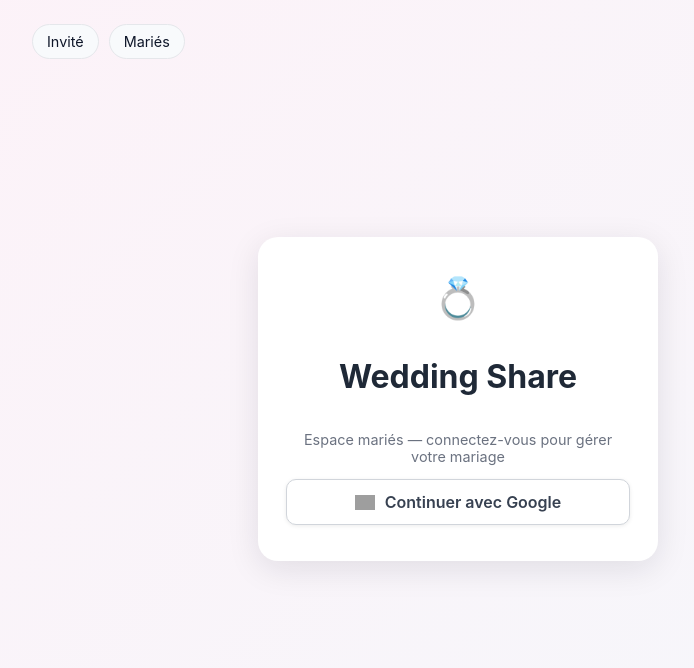
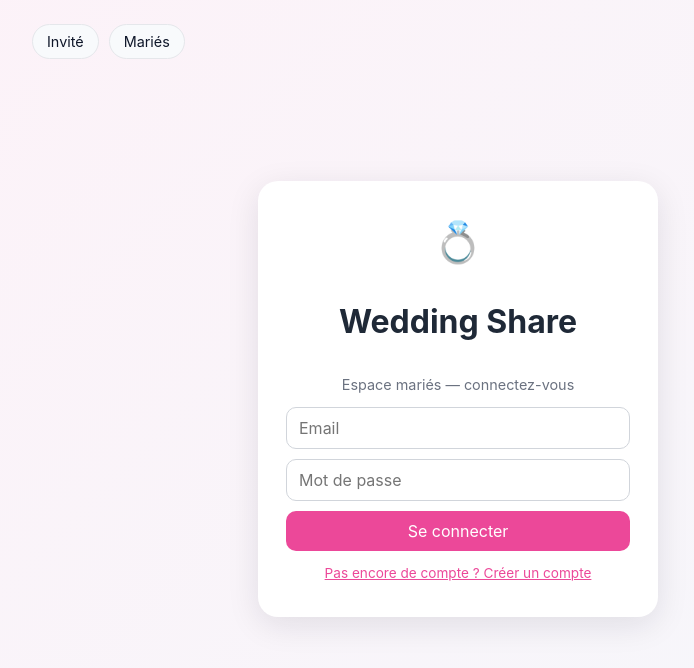
Before and after one commit to samiwell01/weeding-share, a React (Vite) app in the folder frontend/: page /admin in a window 1280 px wide. Shown: the top 668 px of the page, without its empty margins (182-876 px from the left). Built offline with nearby package versions, Linux system fonts and the light colour scheme; no server answers; grey boxes are pictures that could not be loaded; the HTML template or start-up script is replaced by a standard one.

Commit message:
fix: replace Google OAuth with email/password auth for dev testing

```diff
--- a/frontend/src/AppContext.jsx
+++ b/frontend/src/AppContext.jsx
@@ -5,9 +5,9 @@
 const AppContext = createContext(null);
 
 export function AppProvider({ children }) {
-  const [authUser, setAuthUser] = useState(null);       // Supabase auth user (Google)
-  const [guest, setGuest] = useState(null);             // guest record in DB
-  const [event, setEvent] = useState(null);             // current wedding event
+  const [authUser, setAuthUser] = useState(null);
+  const [guest, setGuest] = useState(null);
+  const [event, setEvent] = useState(null);
   const [media, setMedia] = useState([]);
   const [guests, setGuests] = useState([]);
   const [selectedGuestMedia, setSelectedGuestMedia] = useState([]);
@@ -21,15 +21,23 @@
       setAuthUser(session?.user ?? null);
       setLoading(false);
     });
-    const { data: { subscription } } = supabase.auth.onAuthStateChange((_event, session) => {
+    const { data: { subscription } } = supabase.auth.onAuthStateChange((_e, session) => {
       setAuthUser(session?.user ?? null);
     });
     return () => subscription.unsubscribe();
   }, []);
 
-  const signInWithGoogle = async (redirectPath = '/') => {
-    const redirectTo = `${window.location.origin}/auth/callback?next=${redirectPath}`;
-    await supabase.auth.signInWithOAuth({ provider: 'google', options: { redirectTo } });
+  const signUp = async (email, password) => {
+    const { data, error } = await supabase.auth.signUp({ email, password });
+    if (error) return { success: false, error: error.message };
+    return { success: true, user: data.user };
+  };
+
+  const signIn = async (email, password) => {
+    const { data, error } = await supabase.auth.signInWithPassword({ email, password });
+    if (error) return { success: false, error: error.message };
+    setAuthUser(data.user);
+    return { success: true, user: data.user };
   };
 
   const signOut = async () => {
@@ -159,7 +167,7 @@
       authUser, guest, setGuest, event, setEvent,
       media, guests, selectedGuestMedia,
       message, setMessage, loading,
-      signInWithGoogle, signOut,
+      signUp, signIn, signOut,
       loadAdminWedding, createWedding, updateWedding,
       joinEvent, loadMyMedia, uploadMedia, deleteMedia,
       loadGuests, loadGuestMedia,
--- a/frontend/src/index.css
+++ b/frontend/src/index.css
@@ -375,3 +375,13 @@
   font-size: 0.85rem;
   cursor: pointer;
 }
+
+.btn-switch {
+  background: none;
+  border: none;
+  color: #ec4899;
+  font-size: 0.85rem;
+  cursor: pointer;
+  text-decoration: underline;
+  padding: 0;
+}
--- a/frontend/src/pages/AdminLoginPage.jsx
+++ b/frontend/src/pages/AdminLoginPage.jsx
@@ -1,27 +1,73 @@
-import { useEffect } from 'react';
+import { useState, useEffect } from 'react';
 import { useNavigate } from 'react-router-dom';
 import { useApp } from '../AppContext';
 
 export default function AdminLoginPage() {
-  const { authUser, signInWithGoogle, loadAdminWedding } = useApp();
+  const { authUser, signIn, signUp, loadAdminWedding } = useApp();
   const navigate = useNavigate();
+  const [mode, setMode] = useState('login'); // login | register
+  const [email, setEmail] = useState('');
+  const [password, setPassword] = useState('');
+  const [error, setError] = useState('');
+  const [loading, setLoading] = useState(false);
 
   useEffect(() => {
     if (!authUser) return;
     loadAdminWedding(authUser.id).then((event) => {
-      navigate(event ? '/admin/dashboard' : '/admin/setup');
+      navigate(event ? '/admin/wedding' : '/admin/setup');
     });
   }, [authUser]);
+
+  const handleSubmit = async (e) => {
+    e.preventDefault();
+    setError('');
+    setLoading(true);
+    const result = mode === 'login'
+      ? await signIn(email, password)
+      : await signUp(email, password);
+    setLoading(false);
+    if (!result.success) { setError(result.error); return; }
+    if (mode === 'register') {
+      setError('');
+      setMode('login');
+      setPassword('');
+      setError('Compte créé ! Connectez-vous maintenant.');
+    }
+  };
 
   return (
     <div className="auth-page">
       <div className="auth-card">
         <div className="auth-logo">💍</div>
         <h1>Wedding Share</h1>
-        <p className="auth-subtitle">Espace mariés — connectez-vous pour gérer votre mariage</p>
-        <button className="btn-google" onClick={() => signInWithGoogle('/admin')}>
-          <img src="https://www.gstatic.com/firebasejs/ui/2.0.0/images/auth/google.svg" alt="Google" width={20} />
-          Continuer avec Google
+        <p className="auth-subtitle">
+          {mode === 'login' ? 'Espace mariés — connectez-vous' : 'Créer un compte mariés'}
+        </p>
+        <form onSubmit={handleSubmit}>
+          <input
+            type="email"
+            placeholder="Email"
+            value={email}
+            onChange={(e) => setEmail(e.target.value)}
+            required
+          />
+          <input
+            type="password"
+            placeholder="Mot de passe"
+            value={password}
+            onChange={(e) => setPassword(e.target.value)}
+            required
+          />
+          {error && <p className="message error">{error}</p>}
+          <button type="submit" disabled={loading}>
+            {loading ? '...' : mode === 'login' ? 'Se connecter' : 'Créer le compte'}
+          </button>
+        </form>
+        <button
+          className="btn-switch"
+          onClick={() => { setMode(mode === 'login' ? 'register' : 'login'); setError(''); }}
+        >
+          {mode === 'login' ? 'Pas encore de compte ? Créer un compte' : 'Déjà un compte ? Se connecter'}
         </button>
       </div>
     </div>
--- a/frontend/src/pages/AuthCallbackPage.jsx
+++ b/frontend/src/pages/AuthCallbackPage.jsx
@@ -9,17 +9,9 @@
     supabase.auth.getSession().then(({ data: { session } }) => {
       const params = new URLSearchParams(window.location.search);
       const next = params.get('next') || '/';
-      if (session) {
-        navigate(next, { replace: true });
-      } else {
-        navigate('/', { replace: true });
-      }
+      navigate(session ? next : '/', { replace: true });
     });
   }, []);
 
-  return (
-    <div className="auth-page">
-      <p>Connexion en cours...</p>
-    </div>
-  );
+  return <div className="auth-page"><p>Connexion en cours...</p></div>;
 }
--- a/frontend/src/pages/GuestOnboardingPage.jsx
+++ b/frontend/src/pages/GuestOnboardingPage.jsx
@@ -4,28 +4,43 @@
 
 export default function GuestOnboardingPage() {
   const { code } = useParams();
-  const { authUser, signInWithGoogle, joinEvent, guest } = useApp();
+  const { authUser, signIn, signUp, joinEvent, guest } = useApp();
   const navigate = useNavigate();
   const [step, setStep] = useState('login'); // login | form | loading
+  const [authMode, setAuthMode] = useState('login'); // login | register
+  const [email, setEmail] = useState('');
+  const [password, setPassword] = useState('');
   const [form, setForm] = useState({ firstName: '', lastName: '', phone: '', relation: '' });
   const [error, setError] = useState('');
+  const [authLoading, setAuthLoading] = useState(false);
 
   useEffect(() => {
     if (guest) { navigate('/guest/home'); return; }
     if (authUser && step === 'login') {
-      // Pre-fill name from Google
-      const name = authUser.user_metadata?.full_name || '';
-      const parts = name.split(' ');
-      setForm((f) => ({
-        ...f,
-        firstName: parts[0] || '',
-        lastName: parts.slice(1).join(' ') || '',
-      }));
+      setForm((f) => ({ ...f }));
       setStep('form');
     }
   }, [authUser, guest]);
 
-  const set = (k) => (e) => setForm((f) => ({ ...f, [k]: e.target.value }));
+  const setField = (k) => (e) => setForm((f) => ({ ...f, [k]: e.target.value }));
+
+  const handleAuth = async (e) => {
+    e.preventDefault();
+    setError('');
+    setAuthLoading(true);
+    const result = authMode === 'login'
+      ? await signIn(email, password)
+      : await signUp(email, password);
+    setAuthLoading(false);
+    if (!result.success) { setError(result.error); return; }
+    if (authMode === 'register') {
+      setAuthMode('login');
+      setPassword('');
+      setError('Compte créé ! Connectez-vous maintenant.');
+      return;
+    }
+    setStep('form');
+  };
 
   const handleJoin = async (e) => {
     e.preventDefault();
@@ -36,24 +51,33 @@
     navigate('/guest/home');
   };
 
+  if (step === 'loading') {
+    return <div className="auth-page"><p>Connexion en cours...</p></div>;
+  }
+
   if (step === 'login') {
     return (
       <div className="auth-page">
         <div className="auth-card">
           <div className="auth-logo">💍</div>
           <h2>Vous êtes invité !</h2>
-          <p className="auth-subtitle">Connectez-vous avec Google pour rejoindre le mariage et partager vos souvenirs</p>
-          <button className="btn-google" onClick={() => signInWithGoogle(`/join/${code}`)}>
-            <img src="https://www.gstatic.com/firebasejs/ui/2.0.0/images/auth/google.svg" alt="Google" width={20} />
-            Continuer avec Google
+          <p className="auth-subtitle">
+            {authMode === 'login' ? 'Connectez-vous pour rejoindre le mariage' : 'Créez un compte pour rejoindre le mariage'}
+          </p>
+          <form onSubmit={handleAuth}>
+            <input type="email" placeholder="Email" value={email} onChange={(e) => setEmail(e.target.value)} required />
+            <input type="password" placeholder="Mot de passe" value={password} onChange={(e) => setPassword(e.target.value)} required />
+            {error && <p className="message error">{error}</p>}
+            <button type="submit" disabled={authLoading}>
+              {authLoading ? '...' : authMode === 'login' ? 'Se connecter' : 'Créer le compte'}
+            </button>
+          </form>
+          <button className="btn-switch" onClick={() => { setAuthMode(authMode === 'login' ? 'register' : 'login'); setError(''); }}>
+            {authMode === 'login' ? 'Pas de compte ? Créer un compte' : 'Déjà un compte ? Se connecter'}
           </button>
         </div>
       </div>
     );
-  }
-
-  if (step === 'loading') {
-    return <div className="auth-page"><p>Connexion en cours...</p></div>;
   }
 
   return (
@@ -64,16 +88,16 @@
         <p className="auth-subtitle">Ces informations aideront les mariés à vous identifier</p>
         <form onSubmit={handleJoin}>
           <label>Prénom *
-            <input value={form.firstName} onChange={set('firstName')} placeholder="Prénom" required />
+            <input value={form.firstName} onChange={setField('firstName')} placeholder="Prénom" required />
           </label>
           <label>Nom *
-            <input value={form.lastName} onChange={set('lastName')} placeholder="Nom" required />
+            <input value={form.lastName} onChange={setField('lastName')} placeholder="Nom" required />
           </label>
           <label>Téléphone
-            <input value={form.phone} onChange={set('phone')} placeholder="+261 34 00 000 00" type="tel" />
+            <input value={form.phone} onChange={setField('phone')} placeholder="+261 34 00 000 00" type="tel" />
           </label>
           <label>Vous êtes...
-            <select value={form.relation} onChange={set('relation')}>
+            <select value={form.relation} onChange={setField('relation')}>
               <option value="">Sélectionner</option>
               <option value="famille">Famille</option>
               <option value="ami">Ami(e)</option>
```
